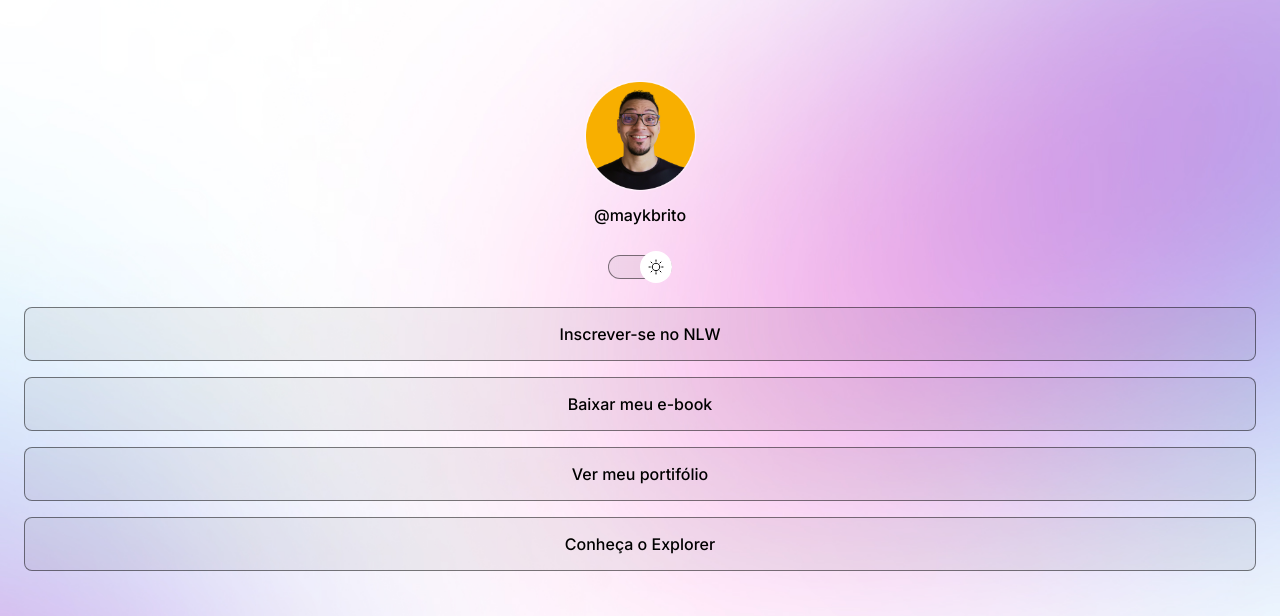
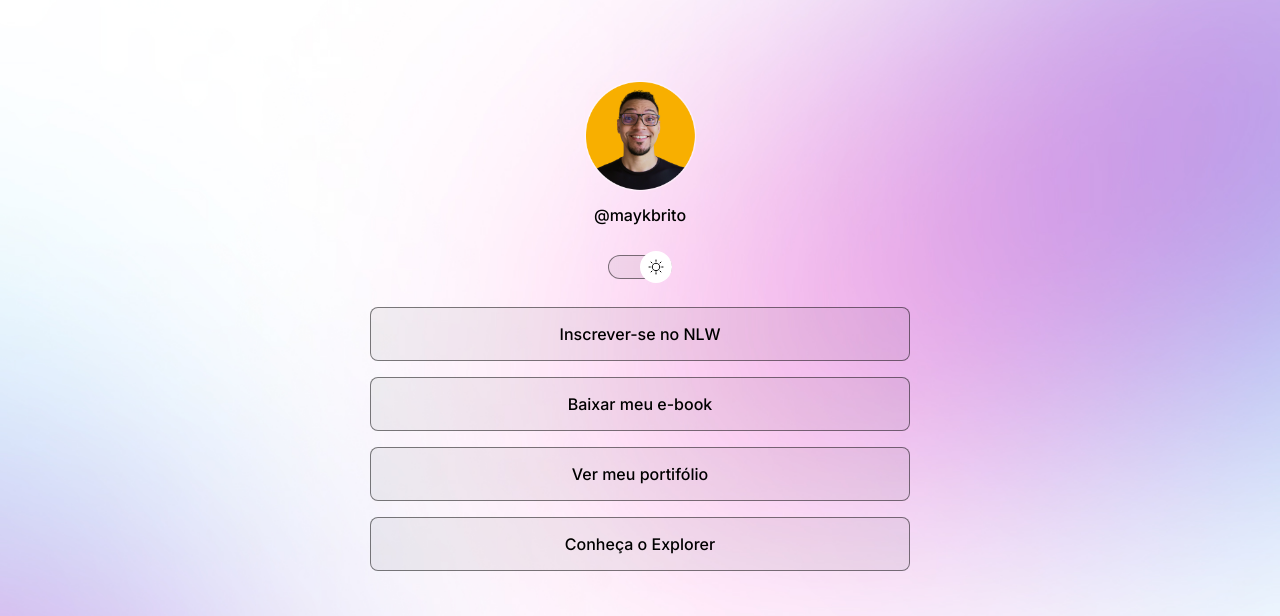
Before and after one commit to CaioAugusto0023/projeto, a plain HTML site: page index.html in a window 1280 px wide. Shown: the top 616 px of the page. Drawn offline with nearby package versions, Linux system fonts and the light colour scheme.

Commit message:
testando commit

```diff
--- a/style.css
+++ b/style.css
@@ -29,13 +29,13 @@ body {
 }
 
 body * {
-  font-family: 'Inter', sans-serif;
+  font-family: "Inter", sans-serif;
   color: var(--text-color);
 }
 
 #container {
   width: 100%;
-  max width: 588px;
+  max-width: 588px;
   margin: 56px auto 0px;
   padding: 0 24px;
 }
@@ -82,8 +82,8 @@ animation: slide-back 0.2s;
   animation: slide-in 0.2s forwards;
 }
 
-#switch button: :hover {
-  outline: 8px solid var(--highlight-color)
+#switch button::hover {
+  outline: 8px solid var(--highlight-color);
 }
 
 #switch span {
@@ -124,7 +124,7 @@ ul li a {
 }
 
 ul li a:hover {
-  background: var(--surface-color-hover)
+  background: var(--surface-color-hover);
   border: 1.5px solid var(--text-color);
 }
 
@@ -145,7 +145,7 @@ border-radius: 50%;
 }
 
 #social-links a:hover {
-  background: var(--highlight-color)
+  background: var(--highlight-color);
 }
 
 footer {
```
Lines whose indentation alone changed are shown as unchanged.
